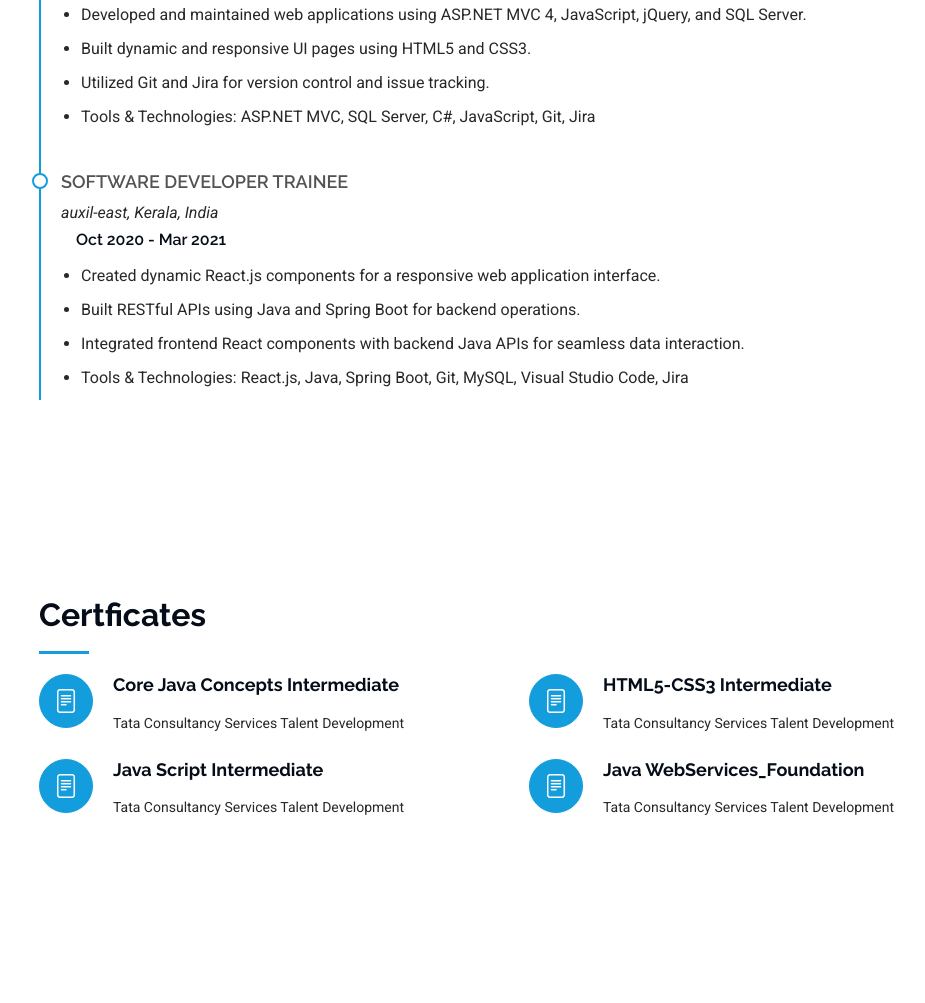
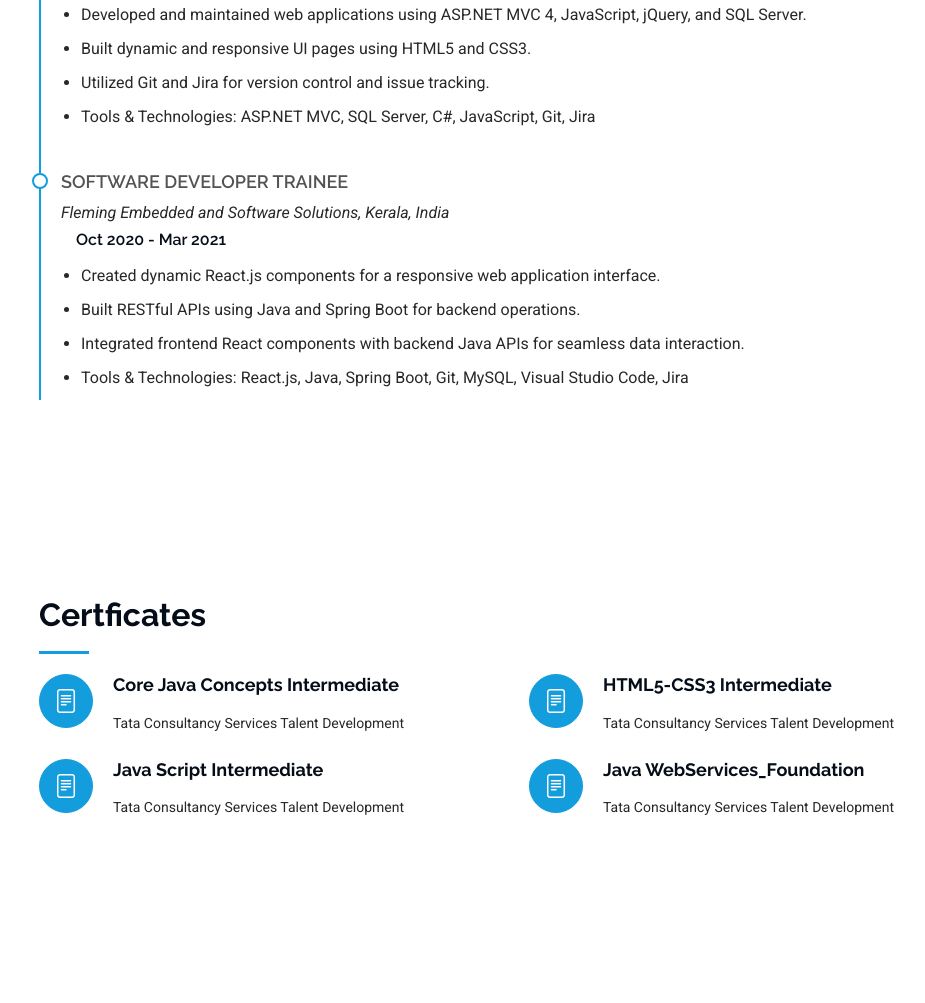
Before and after one commit to Rasnamuthuvadath/Rasna_portfolio, a plain HTML site: page index.html in a window 1280 px wide. Shown: the part 3550-4553 px from the top of the page, without its empty margins (273-1198 px from the left). Drawn offline with Linux system fonts and the light colour scheme.

Commit message:
Company name changed

```diff
--- a/index.html
+++ b/index.html
@@ -308,7 +308,7 @@
 
         <div class="resume-item">
           <h4>Software Developer Trainee </h4>
-          <p><em>auxil-east, Kerala, India</em></p>
+          <p><em>Fleming Embedded and Software Solutions, Kerala, India</em></p>
           <h5>Oct 2020 - Mar 2021</h5>
           <ul>
             <li>Created dynamic React.js components for a responsive web application interface.</li>
```
